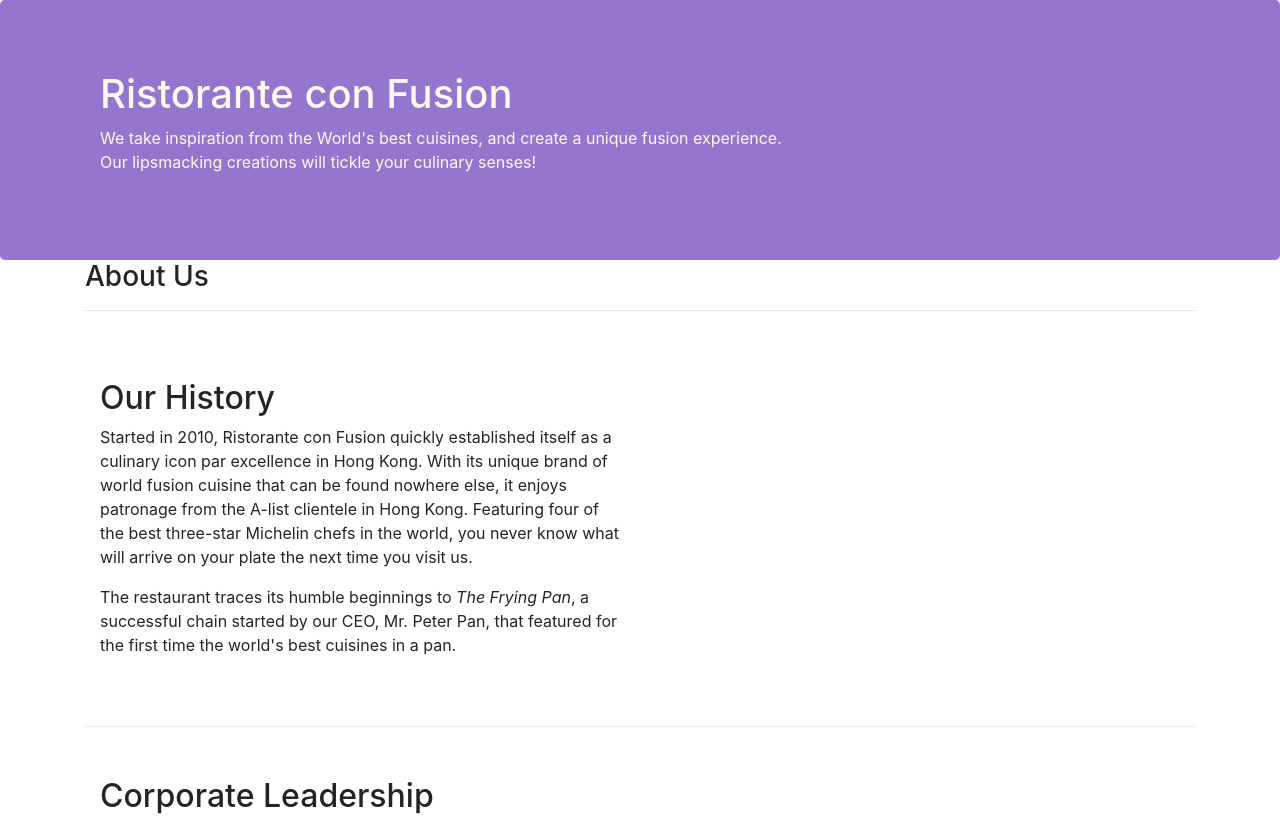
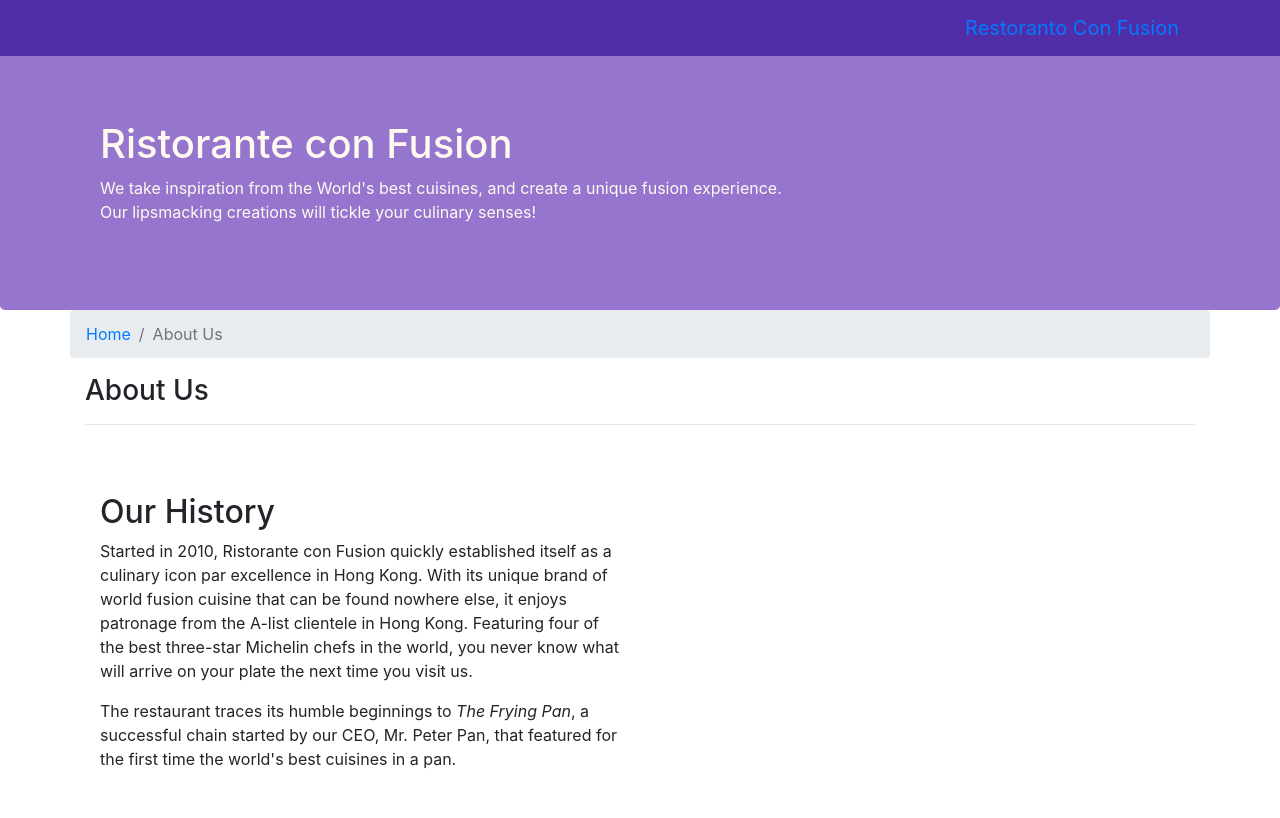
Before and after one commit to owolabiezekiel/bootstrap4, a website: page aboutus.html in a window 1280 px wide. Shown: the top 818 px of the page. Drawn offline with nearby package versions, Linux system fonts and the light colour scheme.

Commit message:
navbar and breadcrumbs

```diff
--- a/aboutus.html
+++ b/aboutus.html
@@ -13,6 +13,25 @@
 
 <body>
 
+    <!-- Navbar -->
+    <nav class="navbar navbar-inverse navbar-toggleable-sm fixed-top ">
+        <div class="container">
+            <button class="navbar-toggler" type="button" data-toggle="collapse" data-target="#Navbar">
+                    <span class="navbar-toggler-icon"></span>
+            </button>
+            <a class="navbar-brand" href="index.html">Restoranto Con Fusion</a>
+            <div class="collapse navbar-collapse" id="Navbar">
+                <ul class="navbar-nav">
+                    <li class="nav-item"><a class="nav-link" href="index.html">Home</a></li>
+                    <li class="nav-item active"><a class="nav-link" href="#">About</a></li>
+                    <li class="nav-item"><a class="nav-link" href="#">Menu</a></li>
+                    <li class="nav-item"><a class="nav-link" href="#">Contact</a></li>
+                </ul>
+            </div>
+        </div>
+    </nav>
+
+
     <header class="jumbotron">
         <div class="container">
             <div class="row row-header">
@@ -27,15 +46,19 @@
     </header>
 
     <div class="container">
-        <div>
-            <div>
+        <div class="row">
+            <ol class="col-12 breadcrumb">
+                <li class="breadcrumb-item"><a href="index.html">Home</a></li>
+                <li class="breadcrumb-item active">About Us</li>
+            </ol>
+            <div class="col-12">
                 <h3>About Us</h3>
                 <hr>
             </div>
         </div>
 
         <div class="row row-content align-items-center">
-            <div class="col col-md-6">
+            <div class="col col-sm-6">
                 <h2>Our History</h2>
                 <p>Started in 2010, Ristorante con Fusion quickly established itself as a culinary icon par excellence in Hong Kong. With its unique brand of world fusion cuisine that can be found nowhere else, it enjoys patronage from the A-list clientele
                     in Hong Kong. Featuring four of the best three-star Michelin chefs in the world, you never know what will arrive on your plate the next time you visit us.</p>
@@ -72,7 +95,7 @@
                 <div class="col-5 offset-1 col-sm-2">
                     <h5>Links</h5>
                     <ul class="list-unstyled">
-                        <li><a href="#">Home</a></li>
+                        <li><a href="index.html">Home</a></li>
                         <li><a href="#">About</a></li>
                         <li><a href="#">Menu</a></li>
                         <li><a href="#">Contact</a></li>
@@ -107,7 +130,9 @@
             </div>
         </div>
     </footer>
-
+    <script src="node_modules/jquery/dist/jquery.min.js"></script>
+    <script src="node_modules/tether/dist/js/tether.min.js"></script>
+    <script src="node_modules/bootstrap/dist/js/bootstrap.min.js"></script>
 </body>
 
 </html>
--- a/css/styles.css
+++ b/css/styles.css
@@ -28,3 +28,12 @@
     margin: 0px;
     color: #0F0F0F;
 }
+
+body {
+    padding: 50px 0px 0px 0px;
+    z-index: 0;
+}
+
+.navbar-inverse {
+    background-color: #512DA8;
+}
```
Also changed, not shown: index.html (+18 -0 lines).
